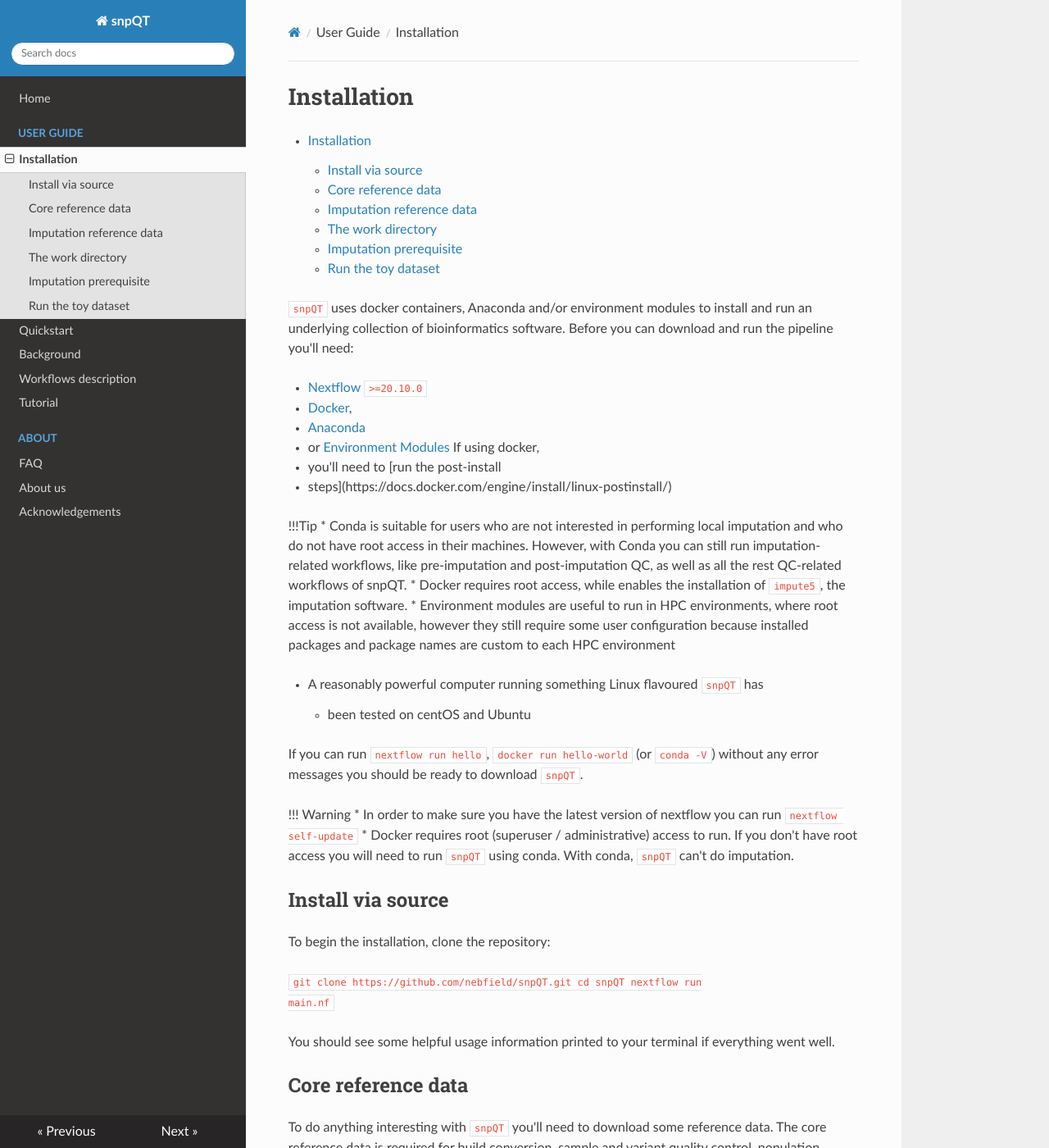
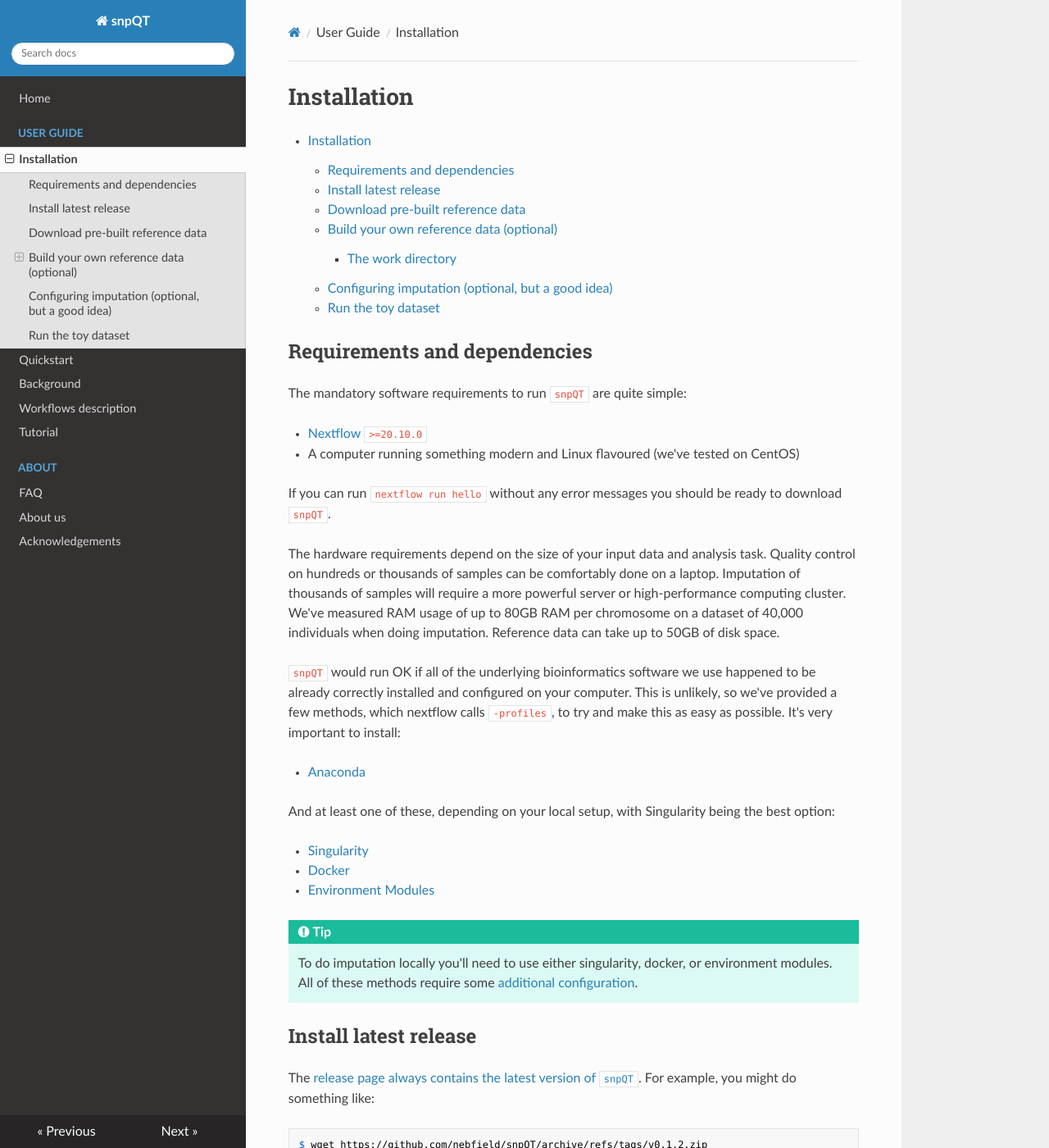
Before and after one commit to nebfield/snpQT, an MkDocs documentation site: the page built from docs/user-guide/installation.md, in a window 1280 px wide and 1400 px high. Shown: the whole window at 82% size. Built offline with MkDocs 1.6.1, drawn with Linux system fonts in a browser that asks for light colours; nearby versions of some CDN libraries; some of the changed text lies outside the part shown.

Commit message:
update installation

````diff
--- a/docs/user-guide/installation.md
+++ b/docs/user-guide/installation.md
@@ -2,57 +2,103 @@
 
 [TOC]
 
-`snpQT` uses docker containers, Anaconda and/or environment modules to install
-and run an underlying collection of bioinformatics software. Before you can
-download and run the pipeline you'll need:
+## Requirements and dependencies
+
+The mandatory software requirements to run `snpQT` are quite simple:
 
 * [Nextflow](https://www.nextflow.io) `>=20.10.0`
-* [Docker](https://docs.docker.com/get-docker/),
+* A computer running something modern and Linux flavoured (we've tested
+  on CentOS)
+
+If you can run `nextflow run hello` without any error messages you should be
+ready to download `snpQT`.
+
+The hardware requirements depend on the size of your input data and analysis
+task. Quality control on hundreds or thousands of samples can be comfortably
+done on a laptop. Imputation of thousands of samples will require a more
+powerful server or high-performance computing cluster. We've measured RAM usage
+of up to 80GB RAM per chromosome on a dataset of 40,000 individuals when doing
+imputation. Reference data can take up to 50GB of disk space.
+
+`snpQT` would run OK if all of the underlying bioinformatics software we use
+happened to be already correctly installed and configured on your computer. This
+is unlikely, so we've provided a few methods, which nextflow calls `-profiles`,
+to try and make this as easy as possible. It's very important to install:
+
 * [Anaconda](https://docs.conda.io/projects/conda/en/latest/user-guide/install/)
-* or [Environment Modules](http://modules.sourceforge.net/) If using docker,
-* you'll need to [run the post-install
-* steps](https://docs.docker.com/engine/install/linux-postinstall/)
 
-!!!Tip * Conda is suitable for users who are not interested in performing local
-imputation and who do not have root access in their machines. However, with
-Conda you can still run imputation-related workflows, like pre-imputation and
-post-imputation QC, as well as all the rest QC-related workflows of snpQT.  *
-Docker requires root access, while enables the installation of `impute5`, the
-imputation software.  * Environment modules are useful to run in HPC
-environments, where root access is not available, however they still require
-some user configuration because installed packages and package names are custom
-to each HPC environment
+And at least one of these, depending on your local setup, with Singularity being
+the best option:
 
-* A reasonably powerful computer running something Linux flavoured `snpQT` has
-    * been tested on centOS and Ubuntu
+* [Singularity](https://sylabs.io/guides/3.3/user-guide/index.html)
+* [Docker](https://docs.docker.com/get-docker/)
+* [Environment Modules](http://modules.sourceforge.net/)
 
-If you can run `nextflow run hello`, `docker run hello-world` (or `conda -V`)
-without any error messages you should be ready to download `snpQT`.
+!!! Tip
+    To do imputation locally you'll need to use either singularity, docker, or
+    environment modules. All of these methods require some [additional
+    configuration](#configuring-imputation-optional-but-a-good-idea).
 
-!!! Warning * In order to make sure you have the latest version of nextflow you
-can run `nextflow self-update` * Docker requires root (superuser /
-administrative) access to run. If you don't have root access you will need to
-run `snpQT` using conda. With conda, `snpQT` can't do imputation.
+## Install latest release
 
+The [release page always contains the latest version of
+`snpQT`](https://github.com/nebfield/snpQT/releases). For example, you might do
+something like:
 
-## Install via source
+```
+$ wget https://github.com/nebfield/snpQT/archive/refs/tags/v0.1.2.zip
+$ unzip v0.1.2.zip
+$ cd snpQT-0.1.2/
+$ nextflow run main.nf
+```
 
-To begin the installation, clone the repository:
+The exact syntax will change depending on what version of `snpQT` you've
+downloaded. If everything went well you should see:
 
-``` git clone https://github.com/nebfield/snpQT.git cd snpQT nextflow run
-main.nf ```
+```
+=================================================================
+snpQT is ready to make your single-nucleotide polymorphisms cute!
+v0.1.1 - Fluffy penguin, 2021-06-15
+... (helpful stuff)
+```
 
-You should see some helpful usage information printed to your terminal if
-everything went well.
-
-## Core reference data
+## Download pre-built reference data
 
 To do anything interesting with `snpQT` you'll need to download some reference
 data. The core reference data is required for build conversion, sample and
 variant quality control, population stratification, pre-imputation and
 post-imputation.
 
-``` nextflow run main.nf -profile [conda/docker] --download_db core ```
+`snpQT` has two reference data sets depending on your analysis task at
+[10.5281/zenodo.4916468](https://doi.org/10.5281/zenodo.4916468):
+
+* `core.tar.gz` is about 18.6GB, and required for all `snpQT` workflows except
+  imputation
+* `impute.tar.gz` is about 15.0GB and is required to do imputation
+
+To set up the core data:
+
+```
+$ mkdir snpQT-0.1.2/db
+$ wget https://zenodo.org/record/4916469/files/core.tar.gz?download=1 -O snpQT-0.1.2/db/core.tar.gz
+$ cd snpQT-0.1.2/db && tar -xvf core.tar.gz
+```
+
+And optionally if you're doing imputation:
+
+```
+$ wget https://zenodo.org/record/4916469/files/impute.tar.gz?download=1 -O snpQT-0.1.2/db/impute.tar.gz
+$ cd snpQT-0.1.2/db && tar -xvf impute.tar.gz
+```
+
+## Build your own reference data (optional)
+
+If you're feeling masochistic you can build your own reference data. This will
+take a decent chunk of computing power and time:
+
+```
+nextflow run main.nf -profile conda --download_db core
+```
 
 This will download the core reference files, prepare them and put them in a
 `db/` folder in the `snpQT` directory. On our computers it takes around an hour
@@ -62,77 +108,77 @@ that can be removed using `nextflow run main.nf --download_db core && rm -r
 work` and only 19.7GB of reference files that are stored in database directory
 `db/`.
 
-Another way to download the required reference data is to directly download an
-already processed `.tar.gz` file (17.3GB) from one of our servers, which on our
-computers takes around 40 minutes to finish, using the following lines of code:
 
-``` mkdir db/ cd db wget https://sys-myo.com/snpQT/core.tar.gz tar -xvf
-core.tar.gz ```
-
-!!!Tip If you are not interested in using pre-imputation (and local imputation
-	see below), you can significantly free up space by deleting
-	`All_20180423.vcf.gz` (and `All_20180423.vcf.gz.tbi`), the largest file
-	in the database (14.3GB) which is only used for this purpose and it is
-	not needed in the other workflows. This will leave you with only ~5GB
-	size storage of reference files.
-
-## Imputation reference data
-
-To perform a local imputation with `snpQT` you'll need to download additional
-reference data after downloading the core reference data.
-
-``` nextflow run main.nf -profile [conda/docker] --download_db impute ```
-
-This command will download the imputation reference files and store them in
-`snpQT/db/impute/`. Downloading and processing the imputation data can take an
-hour or two depending on your network and computer. These reference files
-require an additional 30GB of storage.
-
-Another way to download the required reference data is to directly download an
-already processed `.tar.gz` file (13GB, when unzipped it requires 19.7GB of
-space)) from one of our servers, in our computers the download takes about 25
-minutes to finish. For this purpose, you can use the following lines of code:
-
-``` mkdir db/ cd db wget https://sys-myo.com/snpQT/impute.tar.gz tar -xvf
-impute.tar.gz ```
-
-## The `work` directory
+### The `work` directory
 
 Pipelines like `snpQT` have many steps, and make a lot of files that aren't
 shown directly to the user. Nextflow stores all of these intermediate files in
-the `snpQT/work/` directory by default ([this can be changed with `nextflow
--w`](https://www.nextflow.io/docs/latest/cli.html)). The work directory can get
-**very big very quickly**. After downloading your data you might want to delete
-this folder, and regularly check the size of this folder over time.
+the `snpQT/work/` directory by default (this can be changed with `nextflow -w`). The
+work directory can get **very big very quickly**. After downloading your data
+you might want to delete this folder, and regularly check the size of this
+folder over time.
 
 `snpQT` will remember previous work it's done. This means if you want to run a
 different stage of the pipeline on the same input data, it should skip work
 already done. If you delete the `work/` folder you will lose this cache.
 
-!!! warning If you delete the `work` directory you will lose:
+!!! warning
 
-      * Conda environments that have been automatically set up Any cached work
+    If you delete the `work` directory you will lose:
 
-    You might want to try running [`nextflow
-    clean`](https://www.nextflow.io/docs/latest/cli.html) instead
+      * Conda environments that have been automatically set up
+      * Any cached work
 
-## Imputation prerequisite
+    You might want to try running [`nextflow clean`](https://www.nextflow.io/docs/latest/cli.html) instead
 
-`snpQT` uses Docker BioContainers or Anaconda to provide bioinformatics software
-for each part of the pipeline. However, `impute5` has a restrictive license and
-is only free for academic users:
+## Configuring imputation (optional, but a good idea)
 
-<https://jmarchini.org/software/#impute-5>
+`snpQT` uses Anaconda and containers to reproducibly install and configure
+bioinformatics software for each part of the pipeline. However, `impute5` has a
+restrictive license and is only free for academic users:
 
-If you want to run imputation locally on your computer, you will need:
+* [https://jmarchini.org/software/#impute-5](https://jmarchini.org/software/#impute-5)
+* [https://jmarchini.org/licence/](https://jmarchini.org/licence/)
 
-* A copy of `impute5` (version 5.1) in the `environments/impute5/` directory To
-* manually build the imputation docker image
+Imputation takes a lot of computing power, so is ideally suited for powerful
+servers or HPCs. If you want to configure impute5 to run in a container,
+you will need:
 
-``` cd environments/impute5/ docker build -t snpqt/imputation .  ```
+* A copy of `impute5` (version 5.1.1.4) in the `environments/impute5/` directory
+* To manually build the imputation singularity definition file (see
+  `environments/impute5/impute5.def`) or dockerfile (see
+  `environments/impute5/Dockerfile`) on  a machine with root access
 
-When the Dockerfile builds successfully you'll be able to perform local
-imputation.
+Assuming you're in the `snpQT` base directory:
+
+```
+$ cd environments/impute5/
+$ singularity build impute5.sif impute5.def
+```
+
+!!! Tip
+
+    You will need root permissions to build singularity containers. You can
+    build the container on a machine you have root access on and transfer it
+    (the `.sif` file) to your HPC, or use the very useful [remote
+    builder](https://cloud.sylabs.io/builder) service.
+
+You might want to configure impute5 using environment modules, which are often
+installed on HPCs. However, software naming schemes can be
+inconsistent across environment modules installations on different HPC
+systems. You will probably need to modify the module parameter for imputation processes in
+`conf/modules.config`. On our HPC, `module avail` lists impute5 as
+`impute/5_1.1.4`, which is the default:
+
+```
+withName: 'convert_imp5|impute5' {
+    module = 'impute/5_1.1.4'
+  }
+```
+
+Changing this to whatever your installation of impute5 v5.1.1.4 is called will
+let you run imputation locally. We recommend Singularity because containers are
+cool!
 
 ## Run the toy dataset
 
--- a/mkdocs.yml
+++ b/mkdocs.yml
@@ -17,3 +17,5 @@ markdown_extensions:
   - admonition
   - abbr
   - attr_list
+  - toc:
+      permalink:
````
